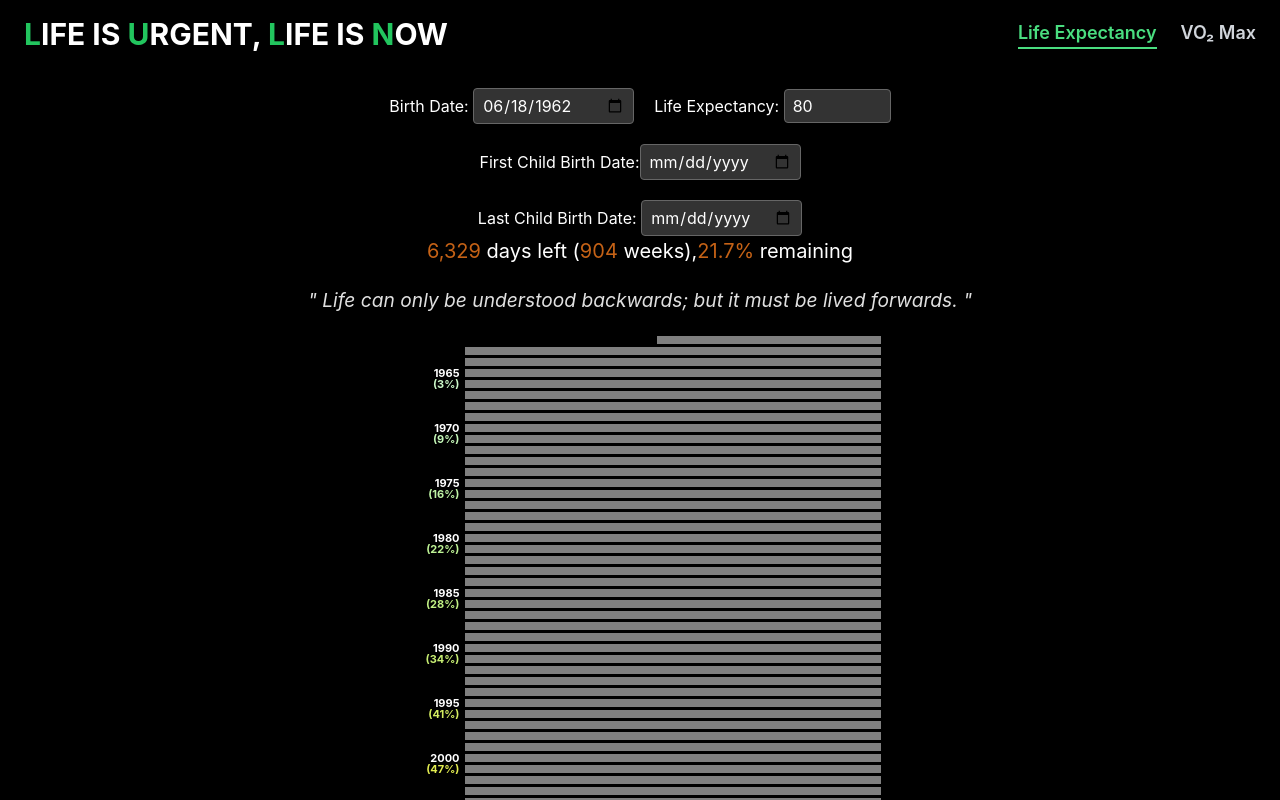
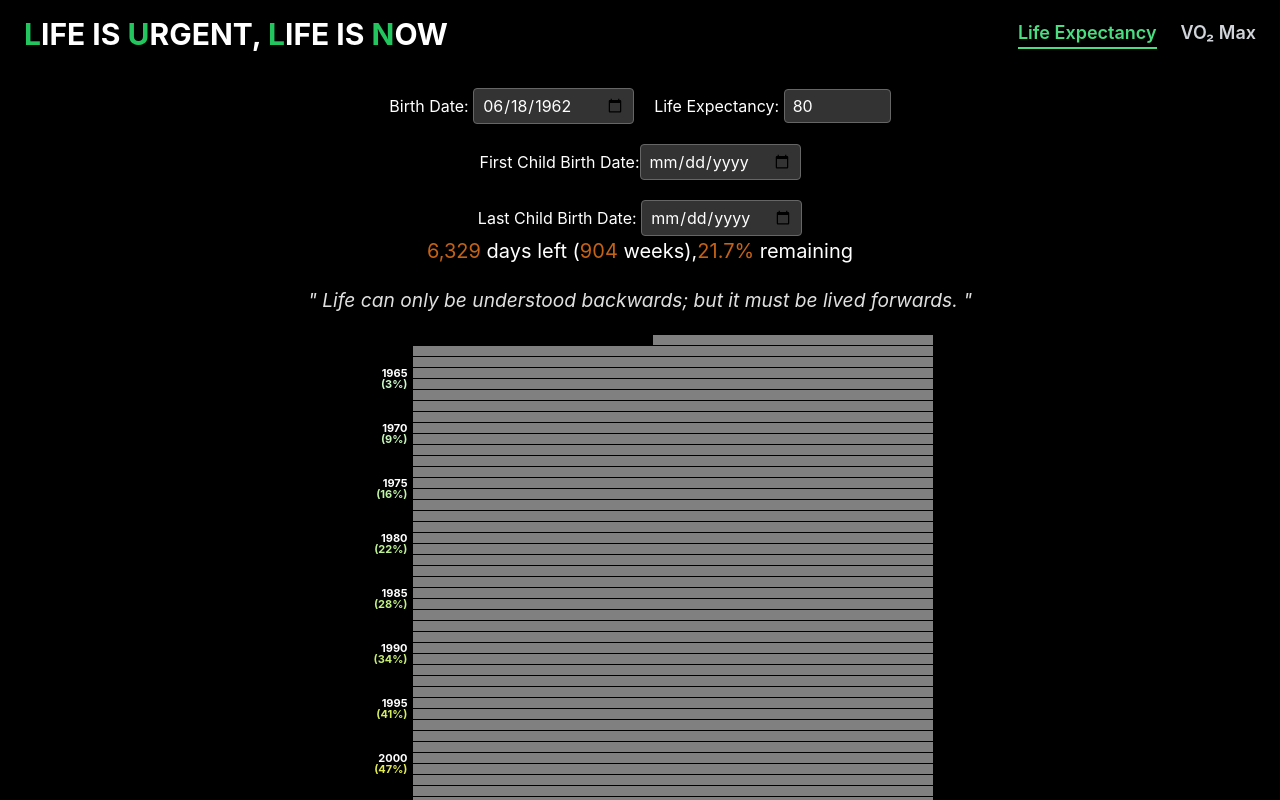
Before and after one commit to apolloydy/luln, a React (Create React App) app: page /life-expectancy in a window 1280 px wide. Shown: the top 800 px of the page. Built offline with nearby package versions, Linux system fonts and the light colour scheme.

Commit message:
udpate width

```diff
--- a/src/styles.css
+++ b/src/styles.css
@@ -78,8 +78,8 @@
 
 /* 单个格子样式 */
 .grid-box {
-  width: 8px;
-  height: 8px;
+  width: 10px;
+  height: 10px;
   border-radius: 0;
   background-color: #ddd;
   display: flex;
```
